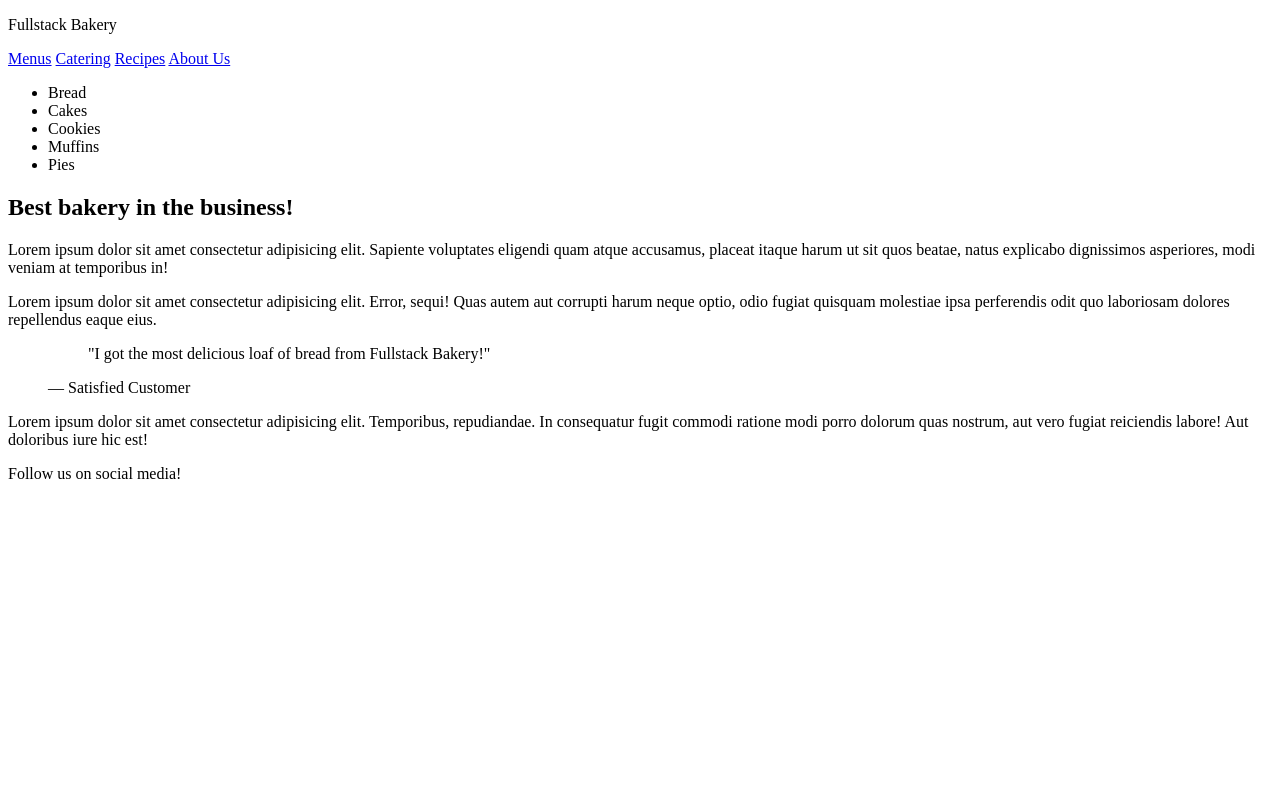
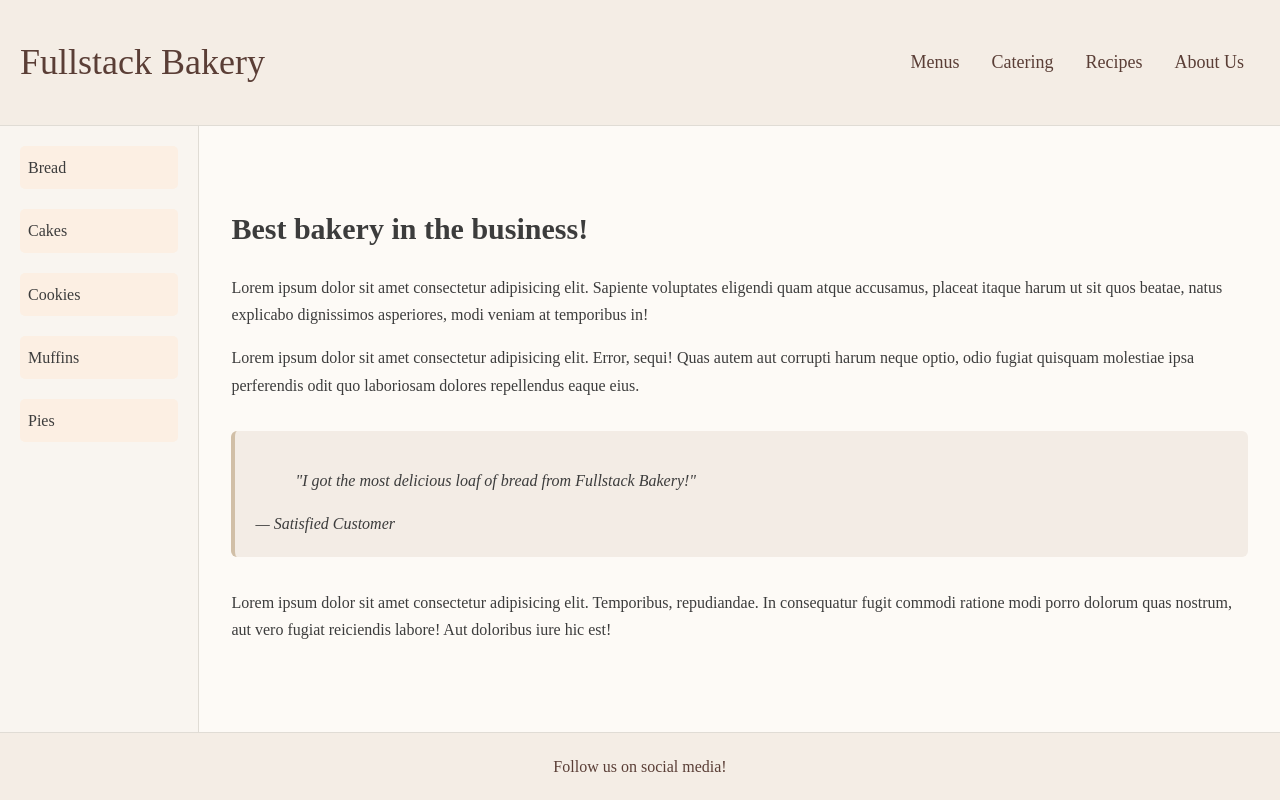
Before and after one commit to luckyparadis13/Bakery, a plain HTML site: page index.html in a window 1280 px wide. Drawn offline with Linux system fonts and the light colour scheme.

Commit message:
final commit

```diff
--- a/index.css
+++ b/index.css
@@ -1,35 +1,142 @@
 body {
-  font-family: sans-serif;
-  color: #333333;
-  font-size: 16px;
+  font-family: "Playfair Display", serif;
+  color: #3c3c3c;
+  font-size: 1rem;
+  line-height: 1.7;
+  background-color: #fdfaf6;
+  margin: 0;
+  padding: 0;
+}
+
+/*Element grows to fill up the vertical space*/
+html,
+body {
+  height: 100%;
+  margin: 0;
+  display: flex;
+  flex-direction: column;
+}
+
+/*Keep aside and article in a row */
+main {
+  flex: 1;
+  display: flex;
+}
+
+/*Horizontal navbar*/
+header {
+  display: flex;
+  justify-content: space-between;
+  align-items: center;
+  background-color: #f4ede5;
+  padding: 1.5rem 2rem;
 }
 
 header p {
-  font-size: 60px;
-  color: #b22222;
-  font-family: Cambria, Cochin, Georgia, Times, "Times New Roman", serif;
+  font-size: 2rem;
+  font-family: "Playfair Display", serif;
+  color: #5a3e36;
+  margin: 0;
 }
 
 nav a {
-  font-size: 18px;
-  color: #555;
-  font-family: "Verdana", sans-serif;
+  margin-left: 1.5rem;
+  font-size: 1.125rem;
+  color: #5a3e36;
   text-decoration: none;
-  margin-right: 15px;
+  font-family: "Lora", serif;
 }
 
+nav {
+  display: flex;
+}
+
+/*Vertical sidebar*/
+main {
+  display: flex;
+}
+
+/* Sidebar as vertical column */
+aside {
+  display: flex;
+  flex-direction: column;
+  background-color: #f9f5f0;
+  padding: 1.25rem;
+  width: 15rem;
+  border-right: 1px solid #e0dcd5;
+}
+
+/* sidebar space filler */
 aside ul {
+  display: flex;
+  flex-direction: column;
+  gap: 0.75rem;
   list-style-type: none;
   padding: 0;
+  margin: 0;
+}
+
+/* Header */
+header {
+  background-color: #f4ede5;
+  padding: 2rem 1.25rem; /* 32px 20px */
+  text-align: center;
+  border-bottom: 1px solid #e0dcd5;
+}
+
+header p {
+  font-size: 2.25rem; /* 36px */
+  margin: 0;
+}
+
+nav a {
+  font-size: 1.125rem; /* 18px */
+  margin: 0 1rem;
+}
+
+/* Sidebar */
+aside {
+  padding: 1.25rem;
+  width: 13.75rem; /* 220px */
 }
 
 aside li {
-  font-size: 16px;
-  color: #8b4513;
-  margin-bottom: 10px;
+  background-color: #fcefe3;
+  padding: 0.5rem;
+  margin-bottom: 0.5rem;
+  border-radius: 5px;
 }
 
+/* Main Content */
 article {
-  margin-left: 220px;
-  padding: 20px;
+  padding: 2rem;
+  margin-top: 1.25rem;
 }
+
+article h1 {
+  font-size: 1.875rem;
+  margin-bottom: 1.25rem;
+}
+
+article p {
+  margin-bottom: 1rem;
+}
+
+/* Testimonial and Footer*/
+.testimonial {
+  background-color: #f3ece5;
+  padding: 1.25rem;
+  border-left: 4px solid #d1bfa7;
+  margin: 2rem 0;
+  font-style: italic;
+  border-radius: 6px;
+}
+
+footer {
+  background-color: #f4ede5;
+  color: #5a3e36;
+  text-align: center;
+  padding: 1.25rem;
+  font-family: "Lora", serif;
+  border-top: 1px solid #e0dcd5;
+}
--- a/index.html
+++ b/index.html
@@ -1,11 +1,12 @@
 <!DOCTYPE html>
 <html lang="en">
+  <link rel="stylesheet" href="./index.css" />
   <head>
     <title>Fullstack Bakery</title>
   </head>
   <body>
     <header>
-      <p class="brand">Fullstack Bakery</p>
+      <p>Fullstack Bakery</p>
       <nav>
         <a href="#">Menus</a>
         <a href="#">Catering</a>
```
